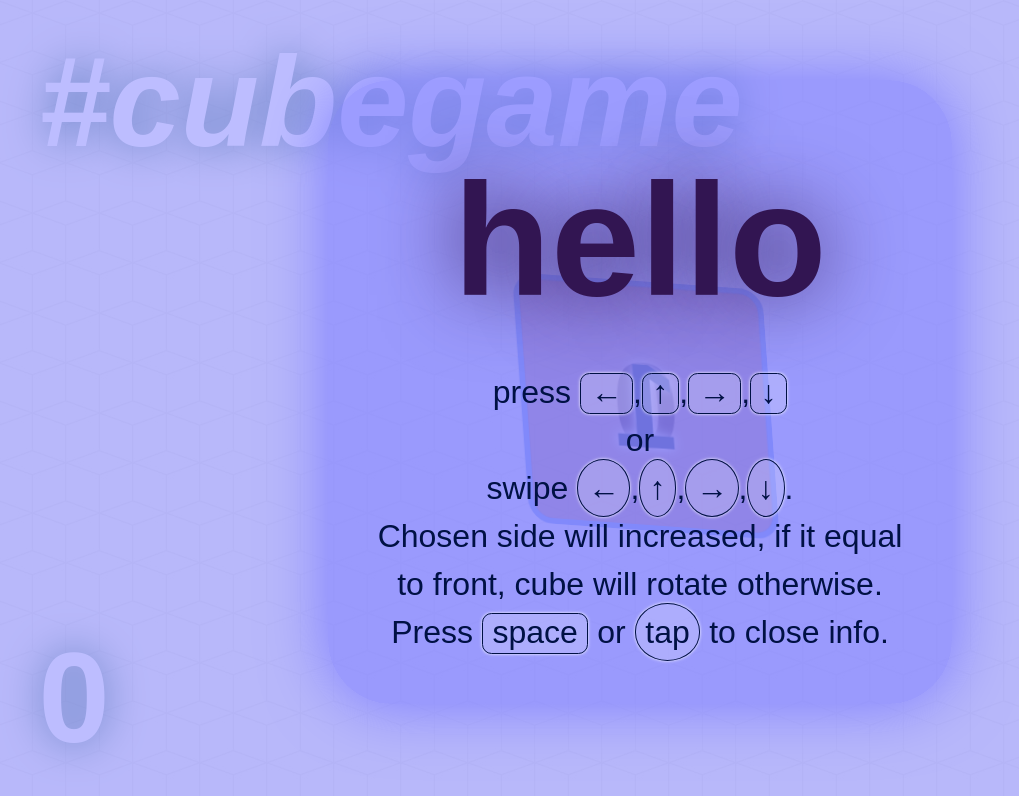
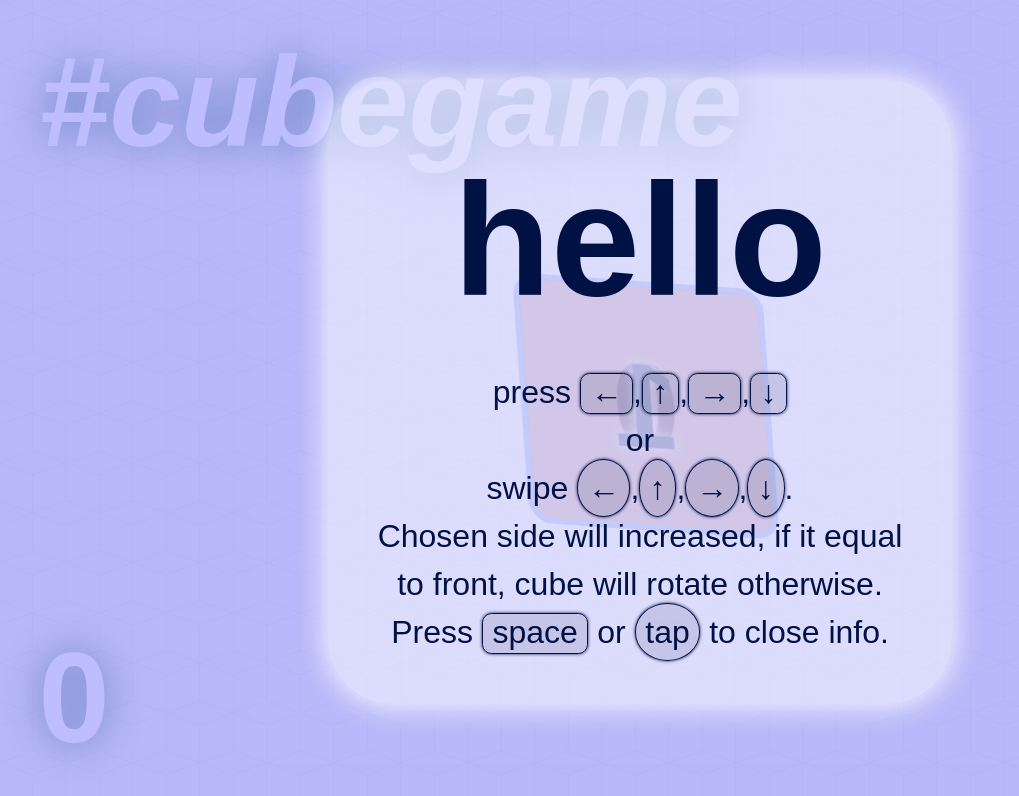
Before and after one commit to titulus/cubegame, a plain HTML site: page index.html in a window 1280 px wide. Shown: the whole page, without its empty margins (0-1019 px from the left). Drawn offline with Linux system fonts and the light colour scheme.

Commit message:
just great styling of infoboxes

```diff
--- a/script.js
+++ b/script.js
@@ -317,20 +317,10 @@ function show_info (params) {
 	DOM_p.innerHTML = params.text;
 	if (cube.end) {
 		DOM_info.style.backgroundColor = 'rgba(255,125,125,.5)';
-		DOM_info.childNodes[0].style.boxShadow = '0 0 2em rgb(255,125,125)';
-		DOM_info.childNodes[0].style.backgroundColor = 'inherit';
-		DOM_h1.style.color='rgb('+get_color(params.header).join(',')+')';
-		DOM_h1.style.textShadow='0 0 .5em rgb('+get_color(params.header).join(',')+')';
 	} else if (params.header=='hello') {
 		DOM_info.style.backgroundColor = 'rgba(125,125,255,.5)';
-		DOM_info.childNodes[0].style.boxShadow = '0 0 2em rgb(125,125,255)';
-		DOM_info.childNodes[0].style.backgroundColor = 'inherit';
-		DOM_h1.style.color='rgb('+get_color(params.header).join(',')+')';
-		DOM_h1.style.textShadow='0 0 .5em rgb('+get_color(params.header).join(',')+')';
 	} else {
 		DOM_info.style.backgroundColor = 'rgba('+get_color(params.header).join(',')+',.5)';
-		DOM_info.childNodes[0].style.backgroundColor = 'rgba(255,255,255,.5)';
-		DOM_info.childNodes[0].style.boxShadow = '0 0 2em rgb(255,255,255)';
 	}
 
 	// DOM_info.style.backgroundColor = (cube.end)?'rgba(125,0,0,.5)':'rgba('+get_color(params.header).join(',')+',.5)';
--- a/style.css
+++ b/style.css
@@ -96,7 +96,9 @@ body {
     margin: 2.5em auto 0;
     text-align: center;
     transition: all .1s linear;
-    background-color: inherit;
+    background-color: rgba(255,255,255,.5);
+    -webkit-box-shadow: 0 0 1em white;
+    box-shadow: 0 0 1em white;
     padding: 1em 1em;
     border-radius: 2em;
     vertical-align: middle;
@@ -109,17 +111,17 @@ body {
     border: 1px solid;
     border-radius: 0.3em;
     padding: 0 0.3em 0.1em;
-    -webkit-box-shadow: 0 0 0.1em white;
-    box-shadow: 0 0 0.1em white;
-    background: rgba(255,255,255,0.2);
+    -webkit-box-shadow: 0 0 0.1em #014;
+    box-shadow: 0 0 0.1em #014;
+    background: rgba(0,10,40,0.1);
   }
   #info .touch {
     border: 1px solid;
     border-radius: 100%;
     padding: 0.3em;
-    -webkit-box-shadow: 0 0 0.1em white;
-    box-shadow: 0 0 0.1em white;
-    background: rgba(255,255,255,0.2);
+    -webkit-box-shadow: 0 0 0.1em #014;
+    box-shadow: 0 0 0.1em #014;
+    background: rgba(0,10,40,0.1);
   }
   #info_p {line-height: 1.5em;}
 #logo {
```
